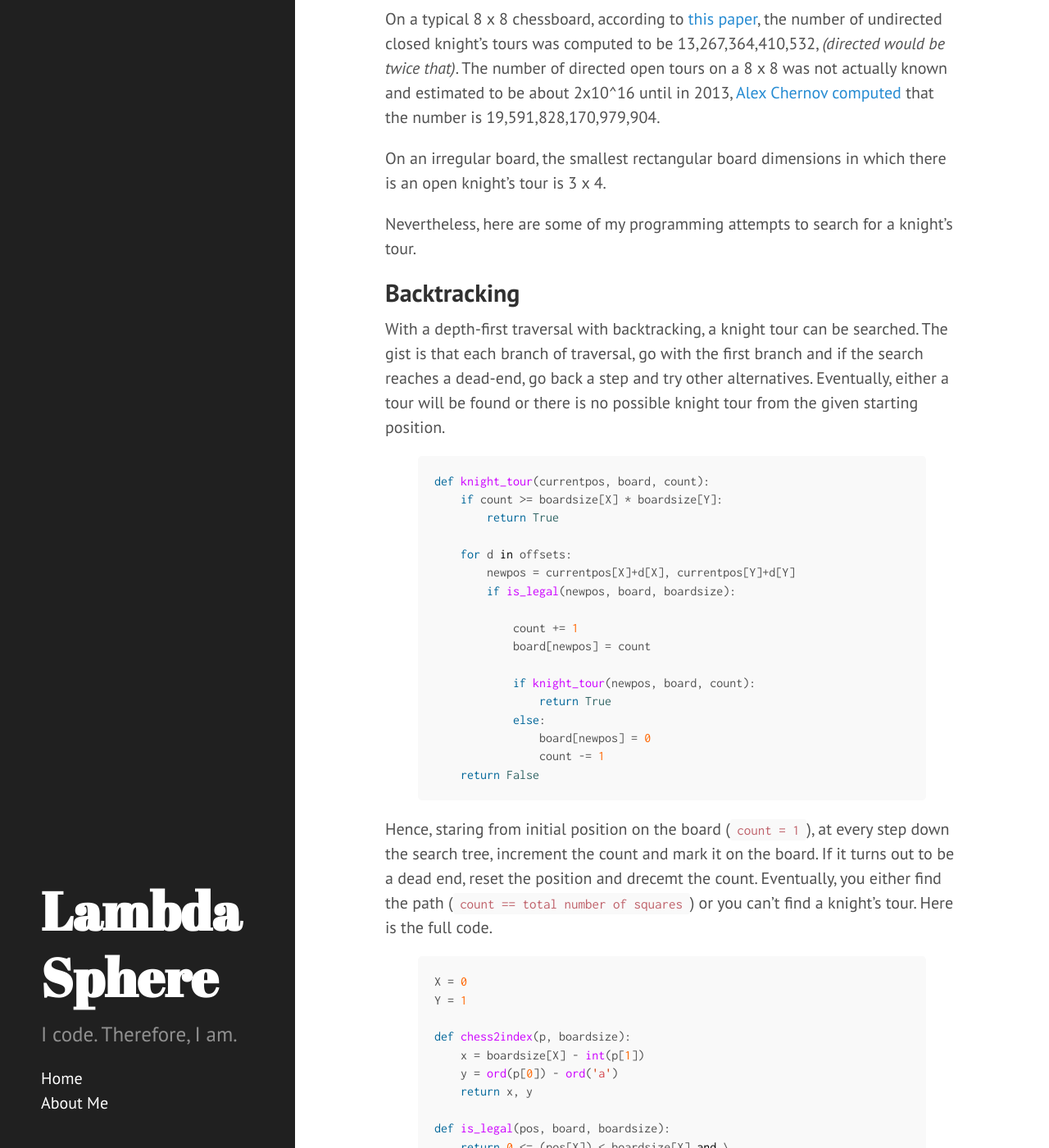
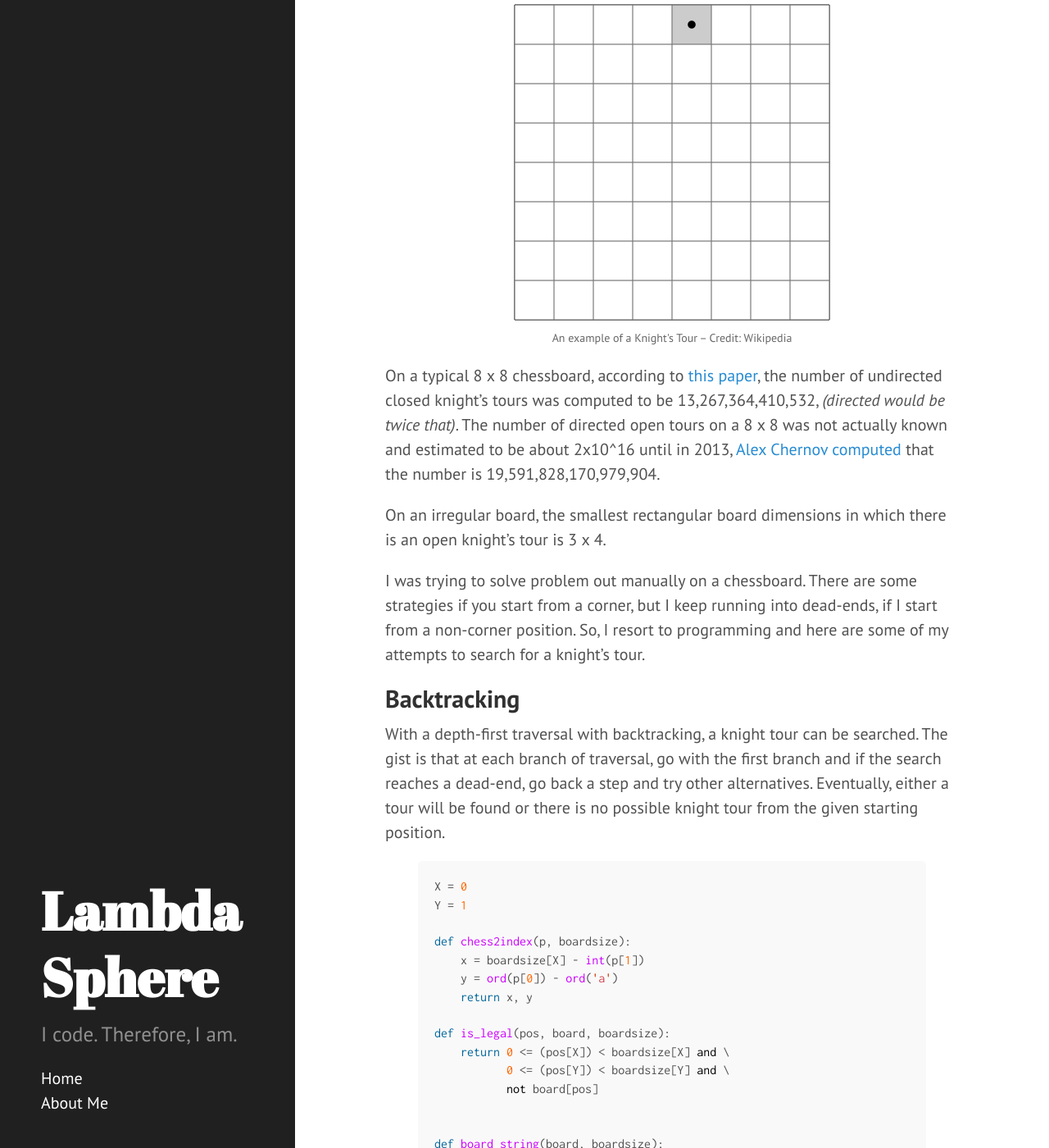
Before and after one commit to khzaw/khzaw.github.io, a Jekyll site: the page built from _posts/2016-02-12-finding-a-knights-tour.md, in a window 1280 px wide and 1400 px high, scrolled down 851 px. Shown: the whole window at 82% size. Built offline with Jekyll 4.4.1, drawn with Linux system fonts in a browser that asks for light colours; some of the changed text lies outside the part shown.

Commit message:
Typo fix

```diff
--- a/_posts/2016-02-12-finding-a-knights-tour.md
+++ b/_posts/2016-02-12-finding-a-knights-tour.md
@@ -3,6 +3,8 @@ layout: post
 title: Finding A Knight's Tour
 tags: algorithms, chess
 ---
+
+{% include image.html url="/img/chess-knight.jpg" %}
 
 A Knight's Tour is a sequence of moves done by a knight on a chessboard such that it visits each and every square exactly once. Subsequently, the objective of [the Knight's Tour  problem](https://en.wikipedia.org/wiki/Knight%27s_tour) is to determine whether there exists a Knight's Tour from a given starting position. In graph theory terms, it is a form of Hamiltonian path where you visit each vertex of the graph exactly once along the path. Tours can also be __cyclic__ or __closed__ if the final square is a knight's move away from the first and __acyclic__ or __open__ otherwise.
 
@@ -14,33 +16,11 @@ On a typical 8 x 8 chessboard, according to [this paper](http://www.combinatoric
 
 On an irregular board, the smallest rectangular board dimensions in which there is an open knight's tour is 3 x 4.
 
-Nevertheless, here are some of my programming attempts to search for a knight's tour.
+I was trying to solve problem out manually on a chessboard. There are some strategies if you start from a corner, but I keep running into dead-ends, if I start from a non-corner position. So, I resort to programming and here are some of my attempts to search for a knight's tour.
 
 ## Backtracking
 
-With a depth-first traversal with backtracking, a knight tour can be searched. The gist is that each branch of traversal, go with the first branch and if the search reaches a dead-end, go back a step and try other alternatives. Eventually, either a tour will be found or there is no possible knight tour from the given starting position.
-
-{% highlight python %}
-def knight_tour(currentpos, board, count):
-    if count >= boardsize[X] * boardsize[Y]:
-        return True
-
-    for d in offsets:
-        newpos = currentpos[X]+d[X], currentpos[Y]+d[Y]
-        if is_legal(newpos, board, boardsize):
-
-            count += 1
-            board[newpos] = count
-
-            if knight_tour(newpos, board, count):
-                return True
-            else:
-                board[newpos] = 0
-                count -= 1
-    return False
-{% endhighlight %}
-
-Hence, staring from initial position on the board (`count = 1`), at every step down the search tree, increment the count and mark it on the board. If it turns out to be a dead end, reset the position and drecemt the count. Eventually, you either find the path (`count == total number of squares`) or you can't find a knight's tour. Here is the full code.
+With a depth-first traversal with backtracking, a knight tour can be searched. The gist is that at each branch of traversal, go with the first branch and if the search reaches a dead-end, go back a step and try other alternatives. Eventually, either a tour will be found or there is no possible knight tour from the given starting position.
 
 {% highlight python %}
 X = 0
@@ -99,10 +79,12 @@ if __name__ == '__main__':
         print "No knight's tour"
 {% endhighlight %}
 
-As the size of the board grows _(`N >= 7` onwards)_, this approach will take a long time.
+Most of the magic happens in the `knight-tour` function in which, the search starts from the initial position on the board (`count=1`). From the current position, possible legal knight moves are generated and tried out by incrementing the count and marking it on the board. If a move turns out to be leading a dead end, reset the board position and the count will be decremented and it would reach the end of the function (`return False`) and exit from the a recursion instance. Eventually, a knight's tour will be found (`count == total`) provided that there is one.
+
+This approach works reasonably well for small boards but as the size of the board grows _(`N >= 7` onwards)_, the search will take exponentially longer as there would be more "center" pieces which have 8 possible moves.
 
 ## Warnsdorff's rule
-[Warnsdorff's rule](https://en.wikipedia.org/wiki/Knight%27s_tour#Warnsdorff.27s_algorithm) is a heuristic which states that in each step of the tour, the square with the least possible moves the knight can make from that square is favored. If a tie occurs, it may be broken arbitrarily.
+In order to improve from that, Warnsdorff's rule can be applied. [Warnsdorff's rule](https://en.wikipedia.org/wiki/Knight%27s_tour#Warnsdorff.27s_algorithm) is a heuristic which states that in each step of the tour, the square with the least possible moves the knight can make from that square is favored. If a tie occurs, it may be broken arbitrarily.
 
 {% highlight python %}
 def next_possible_moves(current, board, boardsize):
@@ -129,8 +111,7 @@ def knight_tour(start, board, count):
     return True
 {% endhighlight %}
 
-The idea is to have a list of possible moves and calculate and store the number of possible moves from each of those moves and choose the move with fewest onward moves.
-Nevertheless, here is the full source code.
+The idea is to have a list of possible moves (`next_possible_moves()`) and calculate and store the number of possible moves from each of those moves (`warnsdorff()`) and choose the move with fewest onward moves. Reaching a dead-end means, there are no possible moves returning from the `warnsdorff` function.
 
 {% highlight python %}
 X = 0
```
Also changed, not shown: other parts of _posts/2016-02-12-finding-a-knights-tour.md (+1 -1 lines), img/chess-knight.jpg (added).
